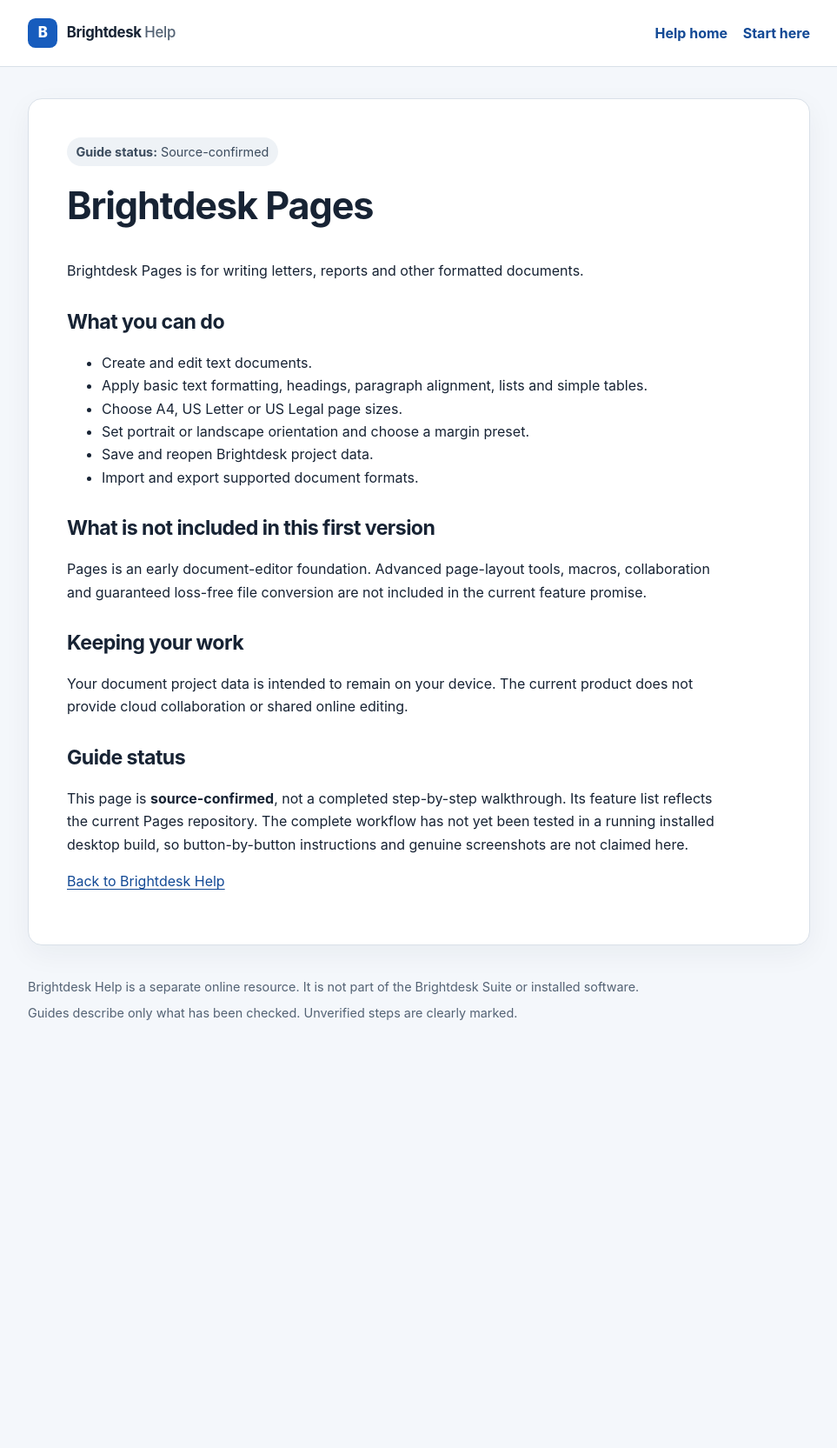
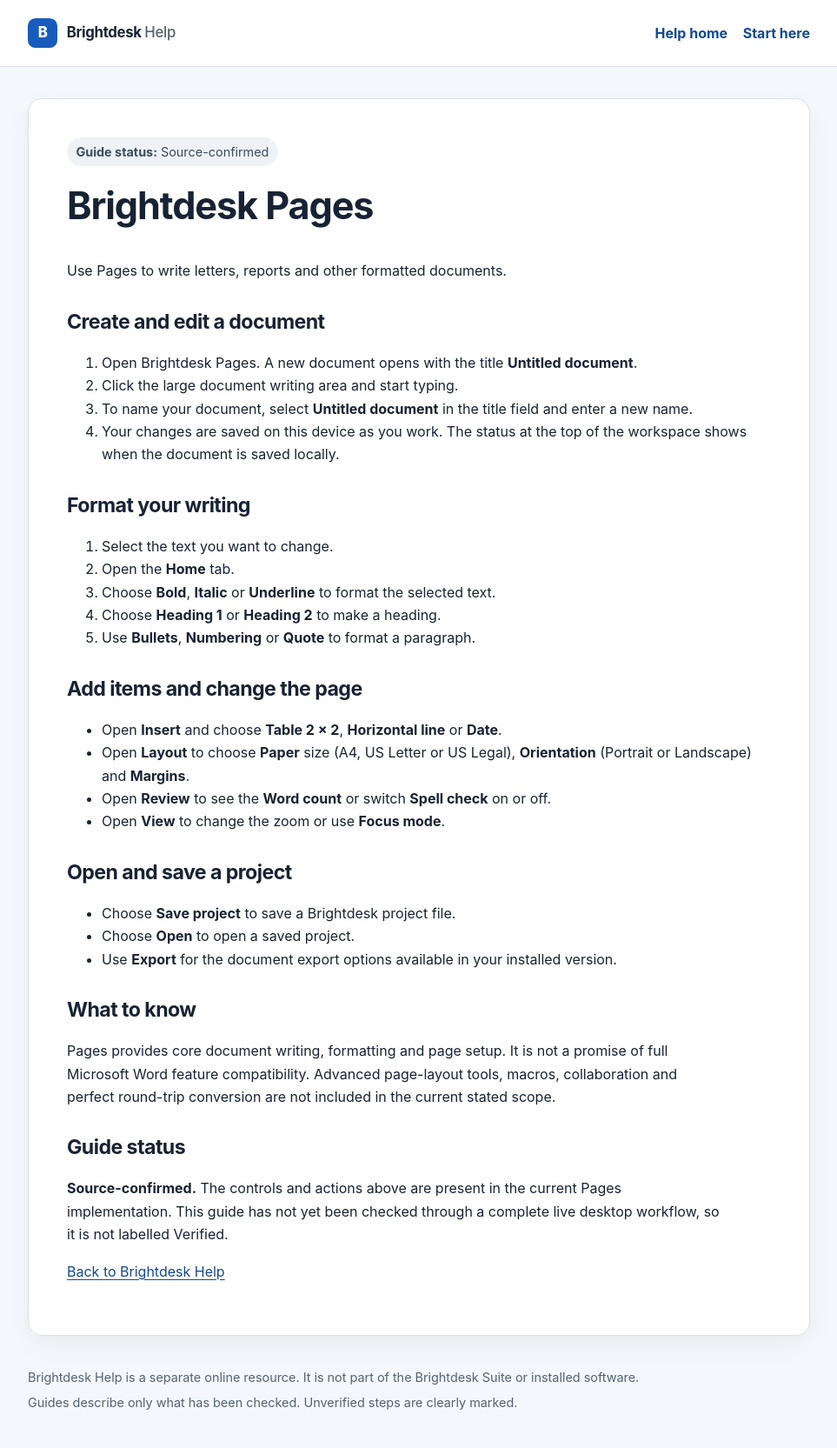
Before and after one commit to conz20/Brightdesk-Wiki, a Jekyll site: the page built from docs/products/pages.md, in a window 1280 px wide. Shown: the whole page at 87% size, without its empty margins (158-1121 px from the left). Built offline with Jekyll 4.4.1, drawn with Linux system fonts in a browser that asks for light colours; before the commit the page ends 1217 px from its top, so only the background shows below that.

Commit message:
docs: add source-confirmed pages help guide

```diff
--- a/docs/products/pages.md
+++ b/docs/products/pages.md
@@ -1,34 +1,49 @@
 ---
 layout: default
 title: Brightdesk Pages
-description: What Brightdesk Pages can do and what is not included yet.
+description: Create, format and organise documents in Brightdesk Pages.
 status: Source-confirmed
 permalink: /products/pages.html
 ---
 
 # Brightdesk Pages
 
-Brightdesk Pages is for writing letters, reports and other formatted documents.
+Use Pages to write letters, reports and other formatted documents.
 
-## What you can do
+## Create and edit a document
 
-- Create and edit text documents.
-- Apply basic text formatting, headings, paragraph alignment, lists and simple tables.
-- Choose A4, US Letter or US Legal page sizes.
-- Set portrait or landscape orientation and choose a margin preset.
-- Save and reopen Brightdesk project data.
-- Import and export supported document formats.
+1. Open Brightdesk Pages. A new document opens with the title **Untitled document**.
+2. Click the large document writing area and start typing.
+3. To name your document, select **Untitled document** in the title field and enter a new name.
+4. Your changes are saved on this device as you work. The status at the top of the workspace shows when the document is saved locally.
 
-## What is not included in this first version
+## Format your writing
 
-Pages is an early document-editor foundation. Advanced page-layout tools, macros, collaboration and guaranteed loss-free file conversion are not included in the current feature promise.
+1. Select the text you want to change.
+2. Open the **Home** tab.
+3. Choose **Bold**, **Italic** or **Underline** to format the selected text.
+4. Choose **Heading 1** or **Heading 2** to make a heading.
+5. Use **Bullets**, **Numbering** or **Quote** to format a paragraph.
 
-## Keeping your work
+## Add items and change the page
 
-Your document project data is intended to remain on your device. The current product does not provide cloud collaboration or shared online editing.
+- Open **Insert** and choose **Table 2 × 2**, **Horizontal line** or **Date**.
+- Open **Layout** to choose **Paper** size (A4, US Letter or US Legal), **Orientation** (Portrait or Landscape) and **Margins**.
+- Open **Review** to see the **Word count** or switch **Spell check** on or off.
+- Open **View** to change the zoom or use **Focus mode**.
+
+## Open and save a project
+
+- Choose **Save project** to save a Brightdesk project file.
+- Choose **Open** to open a saved project.
+- Use **Export** for the document export options available in your installed version.
+
+## What to know
+
+Pages provides core document writing, formatting and page setup. It is not a promise of full Microsoft Word feature compatibility. Advanced page-layout tools, macros, collaboration and perfect round-trip conversion are not included in the current stated scope.
 
 ## Guide status
 
-This page is **source-confirmed**, not a completed step-by-step walkthrough. Its feature list reflects the current Pages repository. The complete workflow has not yet been tested in a running installed desktop build, so button-by-button instructions and genuine screenshots are not claimed here.
+**Source-confirmed.** The controls and actions above are present in the current Pages implementation. This guide has not yet been checked through a complete live desktop workflow, so it is not labelled Verified.
 
 [Back to Brightdesk Help](../index.html)
```
